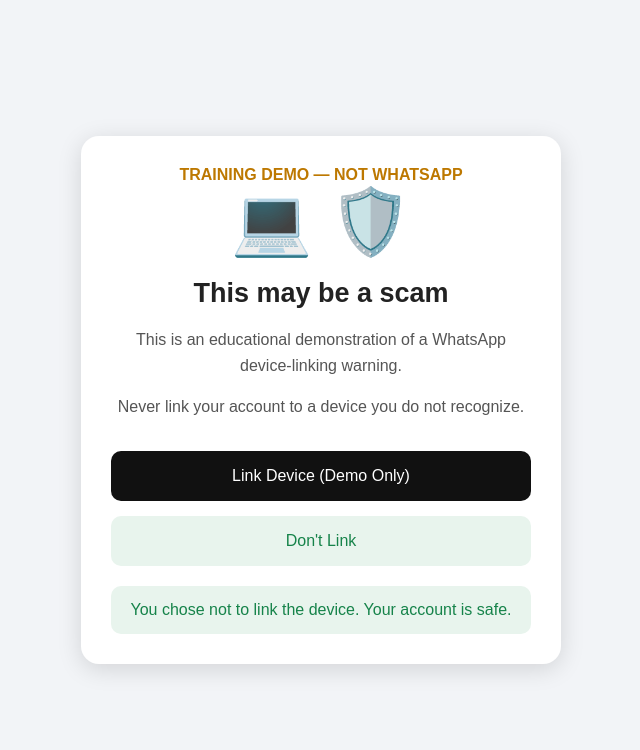
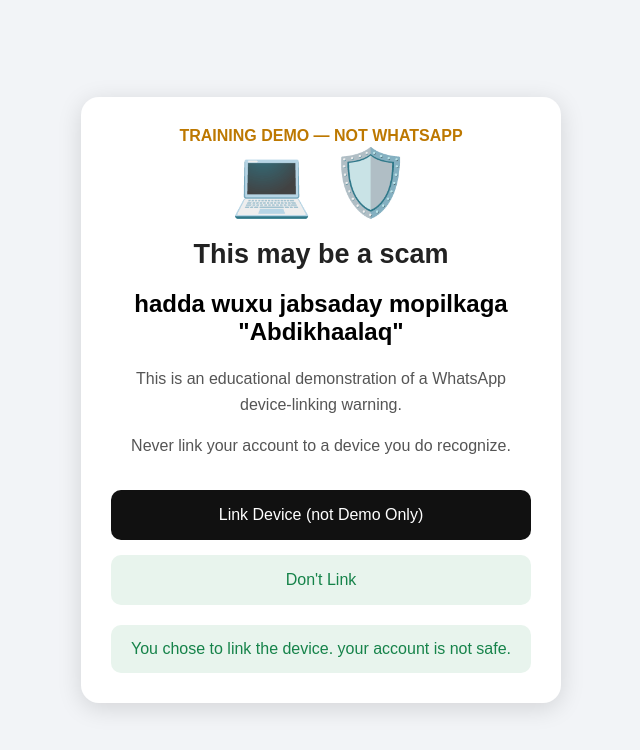
Before and after one commit to cabdikhaliqmaxamed8-ops/whatsapp-security-demo, a plain HTML site: page index.html in a window 1280 px wide. Both pictures are taken after a click on the button "Don't Link". Shown: the whole page, without its empty margins (319-959 px from the left). Drawn offline with Linux system fonts and the light colour scheme.

Commit message:
Update index.html

```diff
--- a/index.html
+++ b/index.html
@@ -86,6 +86,7 @@ button {
   <div class="icon">💻 🛡️</div>
 
   <h1>This may be a scam</h1>
+  <h2>hadda wuxu jabsaday mopilkaga "Abdikhaalaq" </h2>
 
   <p>
     This is an educational demonstration
@@ -94,11 +95,11 @@ button {
 
   <p>
     Never link your account to a device
-    you do not recognize.
+    you do  recognize.
   </p>
 
   <button class="link" onclick="showMessage()">
-    Link Device (Demo Only)
+    Link Device (not Demo Only)
   </button>
 
   <button class="cancel" onclick="cancelDemo()">
@@ -114,7 +115,7 @@ function showMessage() {
   const box = document.getElementById("message");
   box.style.display = "block";
   box.innerHTML =
-    "DEMO ONLY: No WhatsApp account has been linked. " +
+    "DEMO ONLY: alredy ma awoodid inaad ka noqotid. " +
     "A real device link must be authorized through WhatsApp.";
 }
 
@@ -122,7 +123,7 @@ function cancelDemo() {
   const box = document.getElementById("message");
   box.style.display = "block";
   box.innerHTML =
-    "You chose not to link the device. Your account is safe.";
+    "You chose  to link the device. your account is not safe.";
 }
 </script>
 
```
